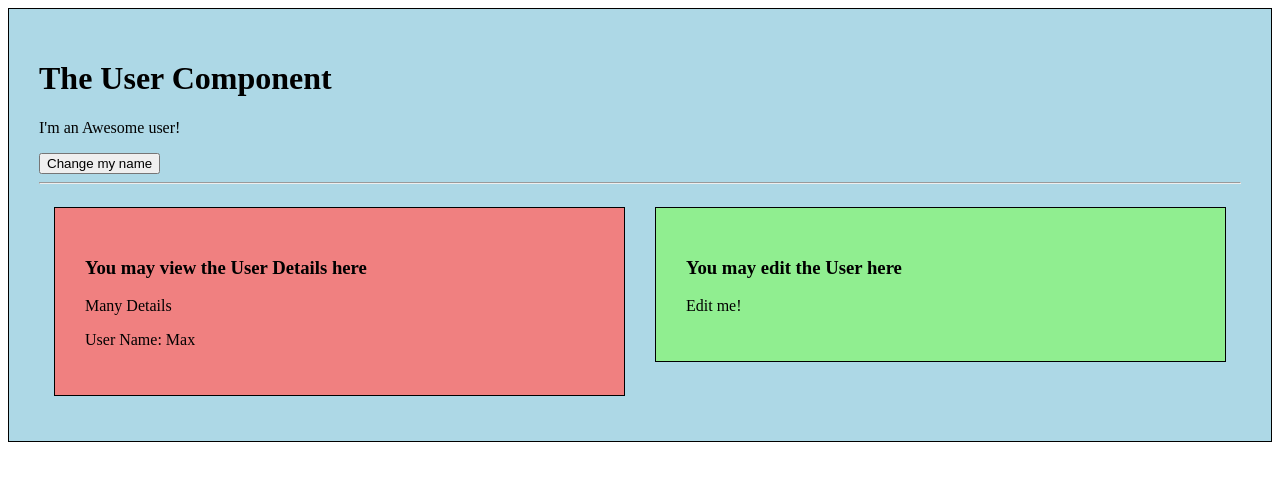
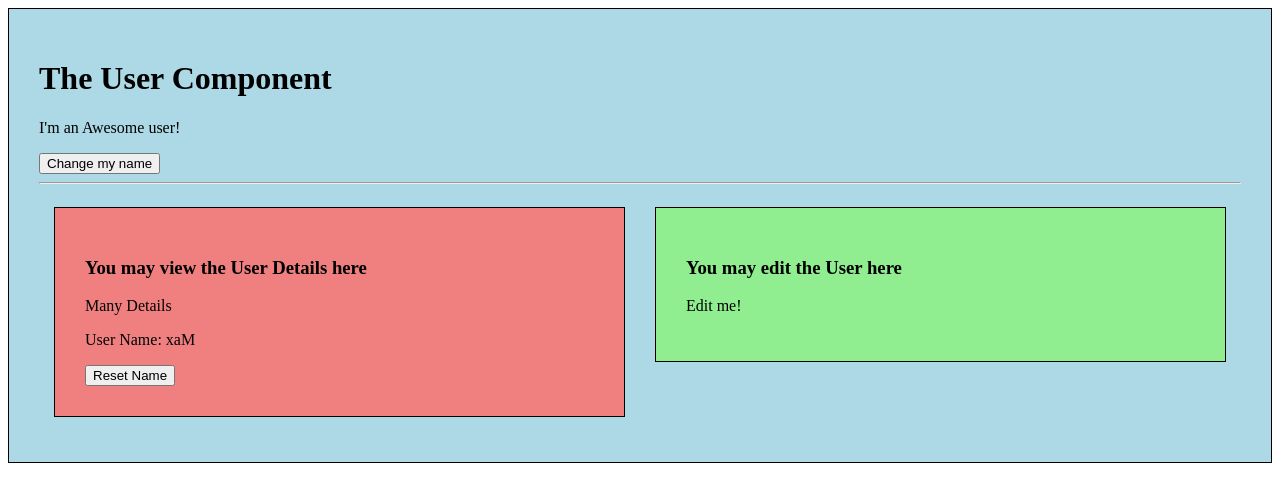
Before and after one commit to rskhan167/vue-cli-demo, a Vue app: page / in a window 1280 px wide. Shown: the top 502 px of the page. Built offline with nearby package versions, Linux system fonts and the light colour scheme.

Commit message:
child component to parent component communication

```diff
--- a/src/components/User.vue
+++ b/src/components/User.vue
@@ -6,7 +6,7 @@
         <hr>
         <div class="row">
             <div class="userDetail">
-                <app-user-detail :name="name"></app-user-detail>
+                <app-user-detail :myName="name" @nameWasReset="name = $event"></app-user-detail>
             </div>
             <div class="userEdit">
                 <app-user-edit></app-user-edit>
--- a/src/components/UserDetail.vue
+++ b/src/components/UserDetail.vue
@@ -2,13 +2,27 @@
     <div class="component">
         <h3>You may view the User Details here</h3>
         <p>Many Details</p>
-        <p>User Name: {{ name }}</p>
+        <p>User Name: {{ switchName() }}</p>
+        <button @click="resetName">Reset Name</button>
     </div>
 </template>
 
 <script>
     export default {
-        props: ['name']
+        props: {
+            myName : {
+                type: String
+            }
+        },
+        methods: {
+            switchName() {
+                return this.myName.split("").reverse().join("");
+            },
+            resetName() {
+                this.myName = 'Max';
+                this.$emit('nameWasReset', this.myName);
+            }
+        }
     }
 </script>
 
```
